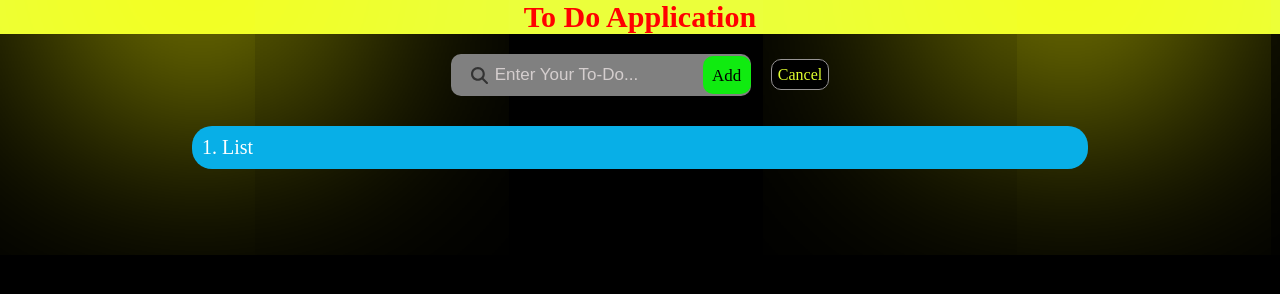
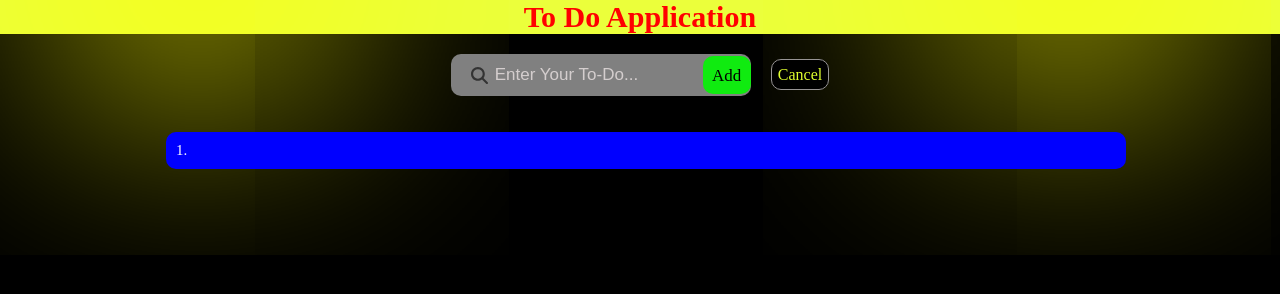
Before and after one commit to FinestWay/Input, a plain HTML site: page index.html in a window 1280 px wide. Both pictures are taken after a click on the element 726 px from the left and 75 px from the top of the page. Drawn offline with Linux system fonts and the light colour scheme.

Commit message:
added files

```diff
--- a/index.html
+++ b/index.html
@@ -4,6 +4,7 @@
     <meta charset="UTF-8">
     <meta name="viewport" content="width=device-width, initial-scale=1.0">
     <title>Awesome input taking Project</title>
+    <link rel="shortcut icon" href="favicon.ico" type="image/x-icon">
     <link rel="stylesheet" href="style.css">
 </head>
 <body>
@@ -13,7 +14,7 @@
 
     <section class="second">
         <div class="input-icons">
-            <img class="icon" src="logo.svg"  alt="">
+            <img class="icon" src="images/logo.svg"  alt="">
             <input class="input-field" type="text" placeholder="Enter Your To-Do...">
             <div class="button submit"></div>
         </div>
@@ -22,7 +23,7 @@
 
     <section class="third">
         <ul class="lists">
-            <li class="list">List</li>
+
         </ul>
     </section>
 
--- a/script.js
+++ b/script.js
@@ -2,6 +2,7 @@ let input = document.querySelector('.input-field');
 let img = document.querySelector('.icon');
 let cancel = document.querySelector('.cancel');
 let btn = document.querySelector('.button');
+let img2 = document.querySelector('.image');
 
 input.addEventListener('click', () => {
     const newClass = input.classList;
@@ -20,9 +21,18 @@ input.addEventListener('click', () => {
         newCancel.remove('hide')
         newBtn.remove('submit');
         input.value = "";
-    })
+    });
 });
 
 btn.addEventListener('click', () => {
-
-})
+    const li = document.createElement('li');
+    li.innerText = input.value;
+    li.style.fontFamily = 'Fira Code'
+    li.style.fontSize = "15px"
+    li.style.padding = "10px"
+    li.style.backgroundColor = "blue"
+    // li.style.overflowX = "scroll"
+    li.style.borderRadius = "10px"
+    const list = document.querySelector('.lists')
+    list.appendChild(li);
+});
--- a/style.css
+++ b/style.css
@@ -127,18 +127,35 @@ img {
 }
 
 .third {
-    background-color: rgb(8, 175, 231);
-    width: 70vw;
-    margin: 30px 0px;
+    /* background-color: rgb(8, 175, 231); */
+    width: 75vw;
+    margin:30px auto;
     border-radius: 20px;
 }
 
+.lists::-webkit-scrollbar{
+    display: none;
+}
+
 .lists {
-    padding: 10px;
+    position: relative;
+    overflow-x: scroll;
+    width: 100%;
+    display: flex;
+    justify-content: start;
+    flex-direction: column;
+    gap: 20px;
+    flex-wrap: wrap;
+    padding: 6px;
     list-style-type: decimal;
     list-style-position: inside;
 }
 
 .list {
+    width: 100%;
+    background-color: rgb(42, 42, 255);
+    margin: 10px;
     font-size: 20px;
+    padding: 6px;
+    border-radius: 10px;
 }
```
Also changed, not shown: images/cut.svg (renamed from cut.svg), images/favicon.ico (added), images/logo.svg (renamed from logo.svg).
